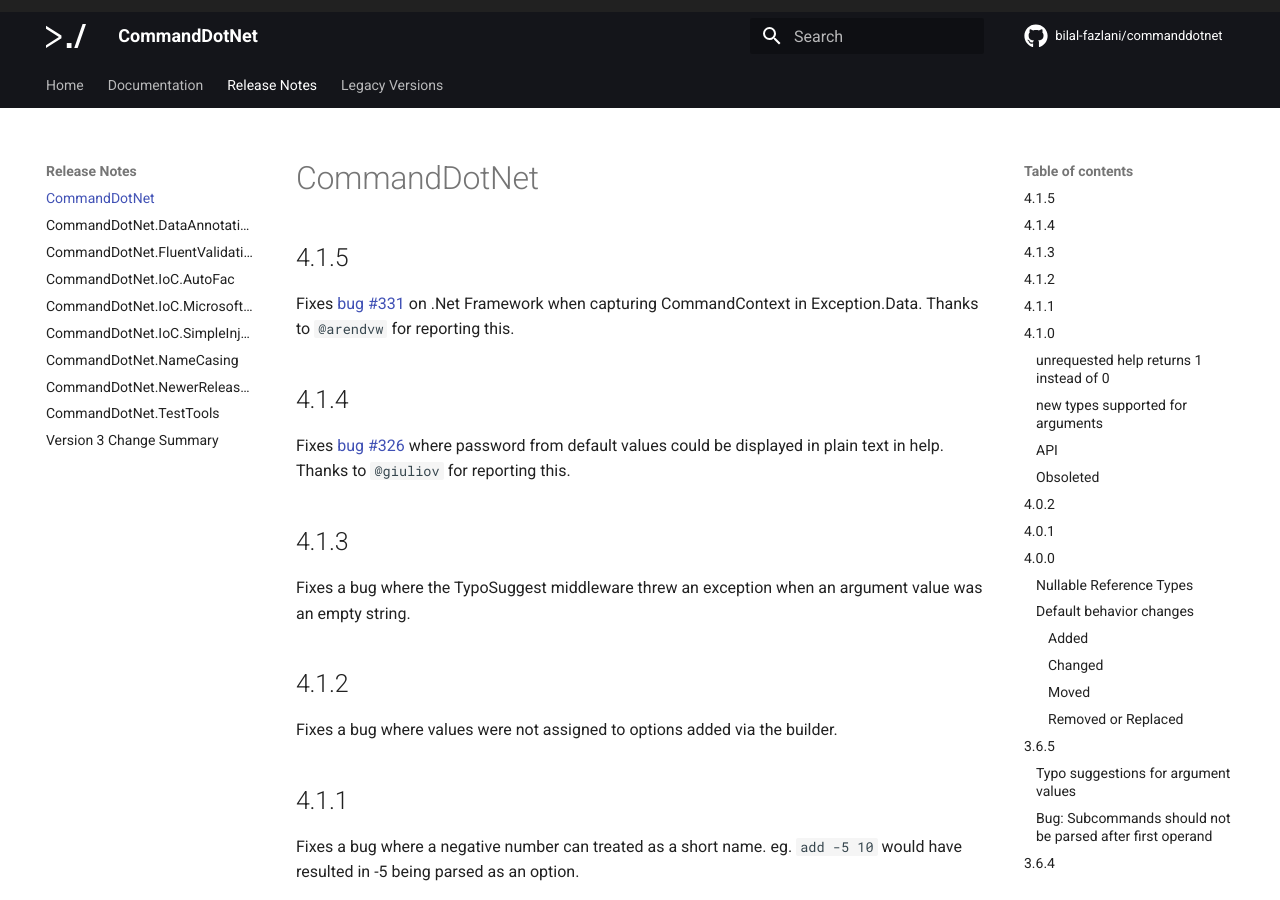
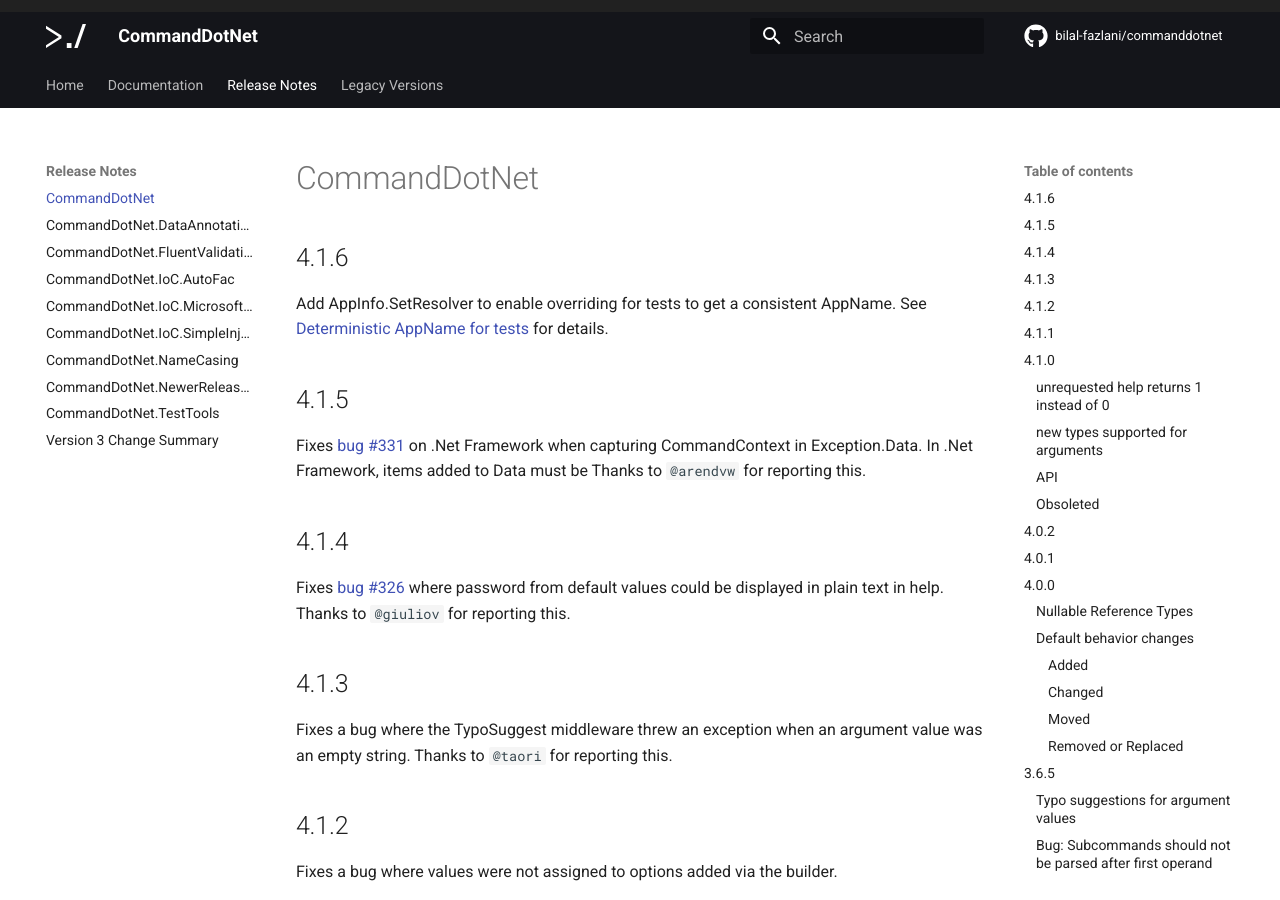
Before and after one commit to bilal-fazlani/commanddotnet, an MkDocs documentation site: the page built from docs/ReleaseNotes/CommandDotNet.md, in a window 1280 px wide and 900 px high. Built offline with MkDocs 1.6.1 and Material for MkDocs 9.7.7, drawn with Linux system fonts in a browser that asks for light colours; comment, search, counter and statistics services are not loaded.

Commit message:
update release notes

```diff
--- a/docs/ReleaseNotes/CommandDotNet.md
+++ b/docs/ReleaseNotes/CommandDotNet.md
@@ -1,8 +1,12 @@
 # CommandDotNet
+
+## 4.1.6
+
+Add AppInfo.SetResolver to enable overriding for tests to get a consistent AppName. See [Deterministic AppName for tests](../TestTools/Tools/deterministic-appinfo.md) for details.
 
 ## 4.1.5
 
-Fixes [bug #331](https://github.com/bilal-fazlani/commanddotnet/issues/331) on .Net Framework when capturing CommandContext in Exception.Data.  Thanks to `@arendvw` for reporting this.
+Fixes [bug #331](https://github.com/bilal-fazlani/commanddotnet/issues/331) on .Net Framework when capturing CommandContext in Exception.Data.  In .Net Framework, items added to Data must be   Thanks to `@arendvw` for reporting this.
 
 ## 4.1.4
 
@@ -10,7 +14,7 @@
 
 ## 4.1.3
 
-Fixes a bug where the TypoSuggest middleware threw an exception when an argument value was an empty string.
+Fixes a bug where the TypoSuggest middleware threw an exception when an argument value was an empty string. Thanks to `@taori` for reporting this.
 
 ## 4.1.2
 
```
Also changed, not shown: docs/ReleaseNotes/CommandDotNet.NewerReleasesAlerts.md (+4 -0 lines), docs/ReleaseNotes/CommandDotNet.TestTools.md (+4 -0 lines).
